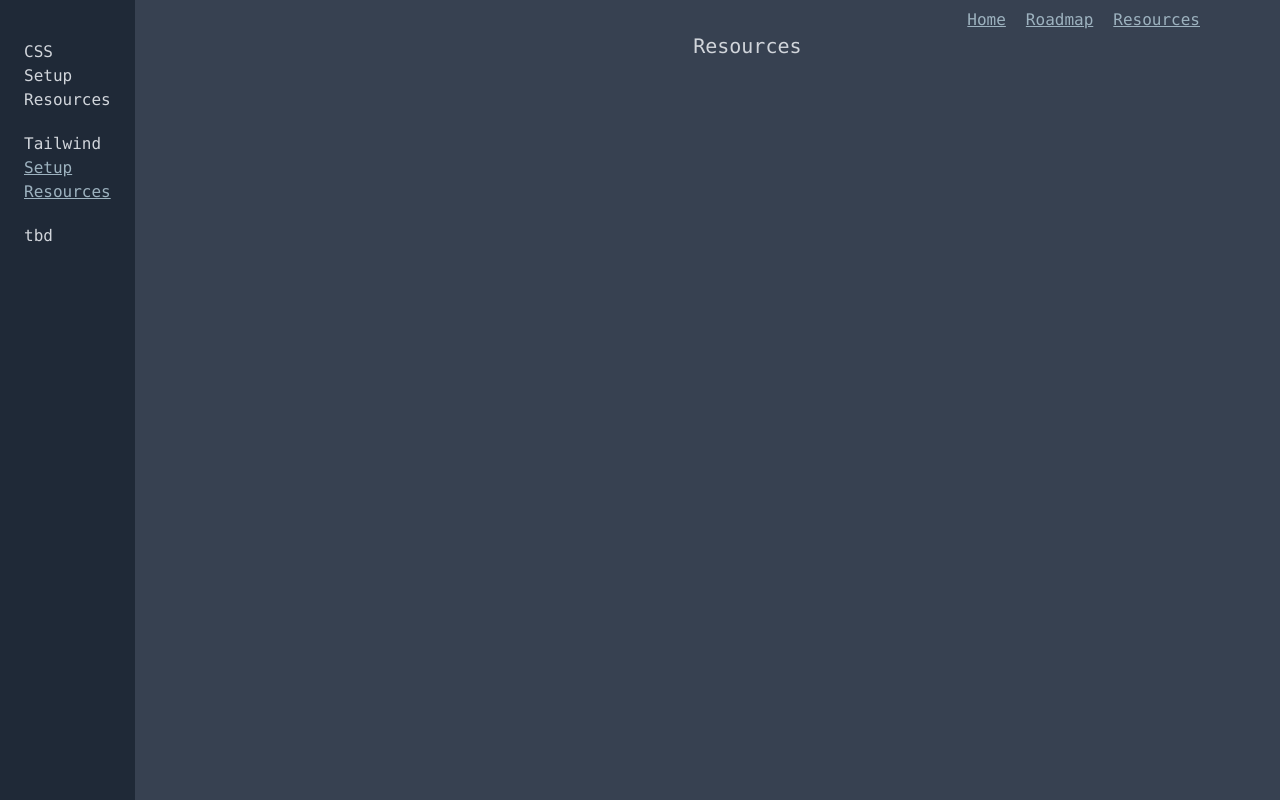
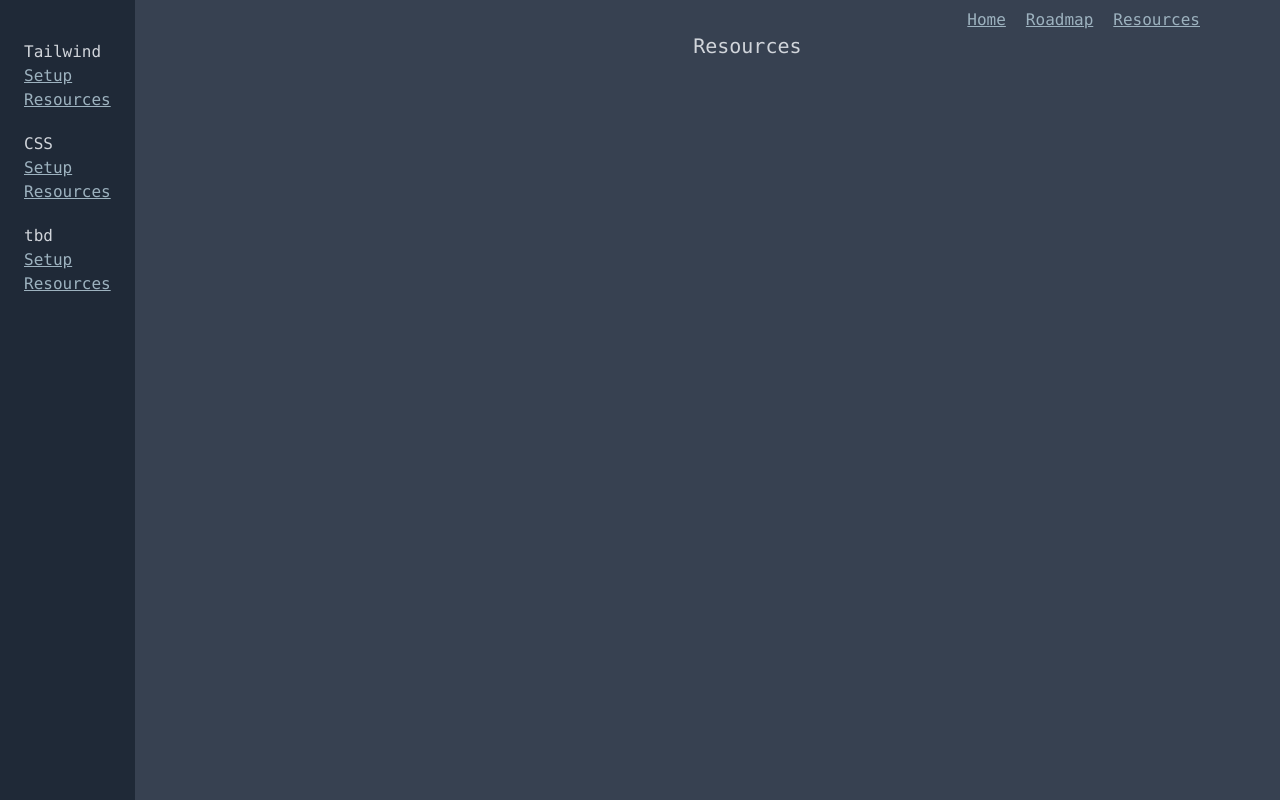
Before and after one commit to timobickmann/roadmap, a React (Vite) app: page /resources in a window 1280 px wide. Built offline with nearby package versions, Linux system fonts and the light colour scheme.

Commit message:
added sidebar item component

```diff
--- a/src/components/SidebarResources.tsx
+++ b/src/components/SidebarResources.tsx
@@ -1,32 +1,15 @@
 import { Link } from "react-router-dom";
+import SidebarResourcesItem from "./SidebarResourcesItem";
 
 function SidebarResources() {
   return (
     <>
-      <aside className="sticky min-h-screen bg-gray-800 top-0 px-6">
+      <aside className="sticky top-0 min-h-screen bg-gray-800 px-6">
         <nav className="">
           <ul className="flex flex-col gap-5 pt-10">
-            <li>
-              CSS
-              <ul>
-                <li>Setup</li>
-                <li>Resources</li>
-              </ul>
-            </li>
-            <li>
-              Tailwind
-              <ul>
-                <li>
-                  <Link to="/resources/tailwind/setup">Setup</Link>
-                </li>
-                <li>
-                  <Link to="/resources/tailwind">Resources</Link>
-                </li>
-              </ul>
-            </li>
-            <li>
-              tbd
-            </li>
+            <SidebarResourcesItem item="Tailwind" />
+            <SidebarResourcesItem item="CSS" />
+            <SidebarResourcesItem item="tbd" />
           </ul>
         </nav>
       </aside>
--- /dev/null
+++ b/src/components/SidebarResourcesItem.tsx
@@ -0,0 +1,24 @@
+import { Link } from "react-router-dom";
+
+interface IProps {
+  item: string;
+}
+
+function SidebarResourcesItem({ item }: IProps) {
+  return (
+    <>
+      <li>
+        {item}
+        <ul>
+          <li>
+            <Link to={`/resources/${item.toLowerCase()}/setup`}>Setup</Link>
+          </li>
+          <li>
+            <Link to={`/resources/${item.toLowerCase()}`}>Resources</Link>
+          </li>
+        </ul>
+      </li>
+    </>
+  );
+}
+export default SidebarResourcesItem;
```
